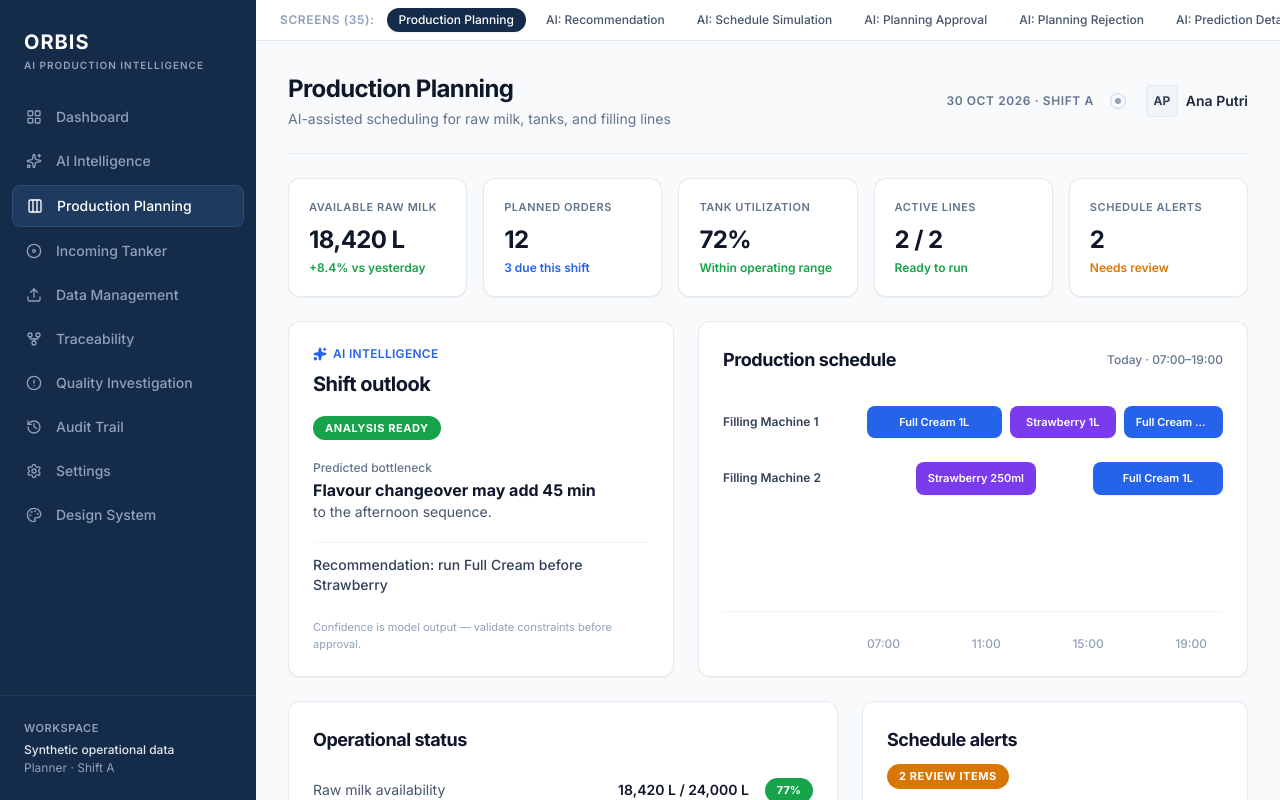
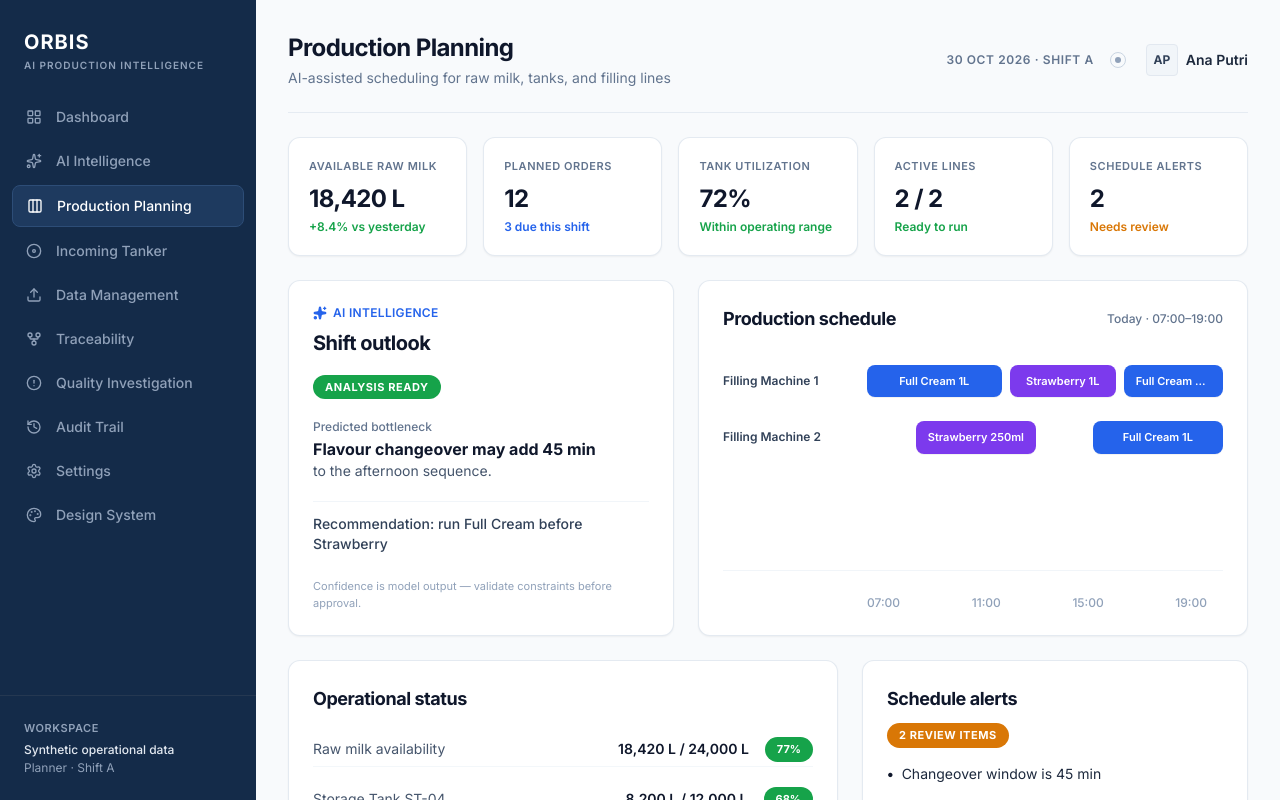
Before and after one commit to tiara082/orbis-ai, a React (Vite) app: page / in a window 1280 px wide. Shown: the top 800 px of the page. Built offline with nearby package versions, Linux system fonts and the light colour scheme.

Commit message:
style: remove development screen switcher bar

```diff
--- a/src/App.tsx
+++ b/src/App.tsx
@@ -269,44 +269,6 @@ export const App: React.FC = () => {
     }
   }
 
-  const quickNavPages: { id: NavPage; label: string }[] = [
-    { id: 'production-planning', label: 'Production Planning' },
-    { id: 'ai-recommendation', label: 'AI: Recommendation' },
-    { id: 'schedule-simulation', label: 'AI: Schedule Simulation' },
-    { id: 'planning-approval', label: 'AI: Planning Approval' },
-    { id: 'planning-rejection', label: 'AI: Planning Rejection' },
-    { id: 'ai-prediction-detail', label: 'AI: Prediction Detail' },
-    { id: 'prediction-insufficient', label: 'AI: Insufficient Data' },
-    { id: 'ai-production-risk', label: 'AI: Production Risk' },
-    { id: 'traceability-overview', label: 'Traceability: Overview' },
-    { id: 'traceability-graph', label: 'Traceability: Material Graph' },
-    { id: 'traceability-forward', label: 'Traceability: Forward Trace' },
-    { id: 'traceability-backward', label: 'Traceability: Backward Trace' },
-    { id: 'traceability-batch', label: 'Traceability: Batch Detail' },
-    { id: 'quality-investigation-overview', label: 'QI: Overview' },
-    { id: 'quality-investigation-detail', label: 'QI: QI-2026-014 Detail' },
-    { id: 'affected-batch-analysis', label: 'QI: Affected Batch' },
-    { id: 'affected-products', label: 'QI: Affected Products' },
-    { id: 'audit-trail-overview', label: 'Audit: Overview' },
-    { id: 'audit-event-detail', label: 'Audit: Event Detail' },
-    { id: 'audit-integrity-check', label: 'Audit: Integrity Check' },
-    { id: 'tanker-overview', label: 'Tanker: Monitoring' },
-    { id: 'tanker-detail', label: 'Tanker: TRK-042' },
-    { id: 'tanker-lab-status', label: 'Tanker: Lab Status' },
-    { id: 'tanker-lab-pending', label: 'Tanker: Lab Pending' },
-    { id: 'tanker-unloading', label: 'Tanker: Unloading' },
-    { id: 'tanker-delayed', label: 'Tanker: TRK-045 Delayed' },
-    { id: 'data-management-overview', label: 'DM: Overview' },
-    { id: 'data-management-upload', label: 'DM: Excel Upload' },
-    { id: 'data-management-mapping', label: 'DM: Column Mapping' },
-    { id: 'data-management-validation', label: 'DM: Validate Records' },
-    { id: 'data-management-preview', label: 'DM: Import Preview' },
-    { id: 'data-management-history', label: 'DM: Import History' },
-    { id: 'data-management-error', label: 'DM: Import Error' },
-    { id: 'data-management-mapping-review', label: 'DM: Mapping Review' },
-    { id: 'design-system', label: 'Design System' }
-  ]
-
   return (
     <div className="min-h-screen flex bg-[#F8FAFC]">
       {/* Mobile Menu Backdrop */}
@@ -340,26 +302,6 @@ export const App: React.FC = () => {
           <div className="text-xs text-slate-300">SHIFT A</div>
         </div>
 
-        {/* Quick Page Switcher Bar */}
-        <div className="bg-white border-b border-slate-200 px-6 py-2 flex items-center gap-2 overflow-x-auto text-xs shrink-0 select-none">
-          <span className="text-slate-400 font-semibold uppercase tracking-wider shrink-0 mr-1">
-            Screens ({quickNavPages.length}):
-          </span>
-          {quickNavPages.map((page) => (
-            <button
-              key={page.id}
-              onClick={() => setCurrentPage(page.id)}
-              className={`px-3 py-1 rounded-full whitespace-nowrap font-medium transition-colors ${
-                currentPage === page.id
-                  ? 'bg-[#142B49] text-white shadow-2xs'
-                  : 'text-slate-600 hover:bg-slate-100'
-              }`}
-            >
-              {page.label}
-            </button>
-          ))}
-        </div>
-
         {/* Page Content */}
         <main className="flex-1 flex flex-col">{renderContent()}</main>
       </div>
```
